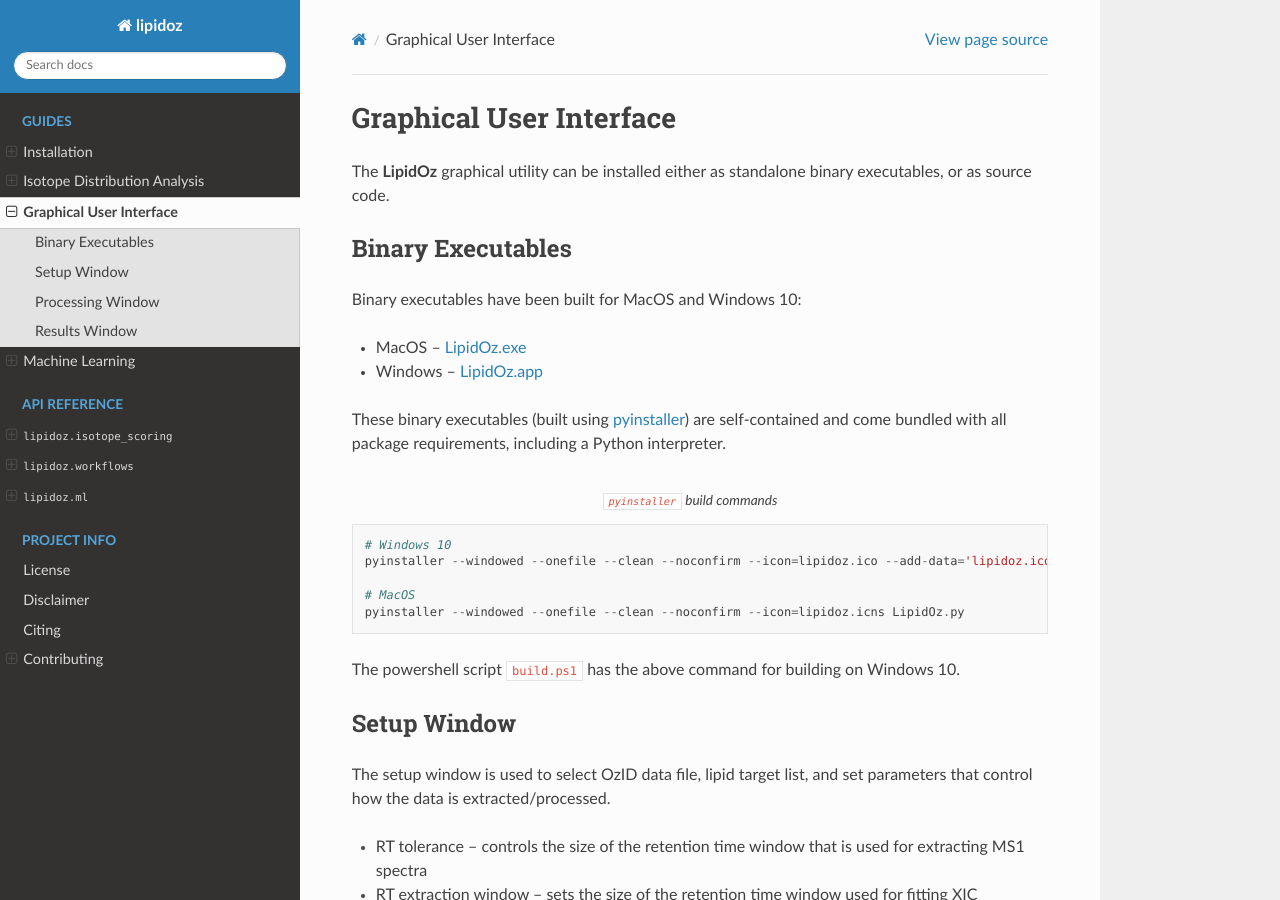
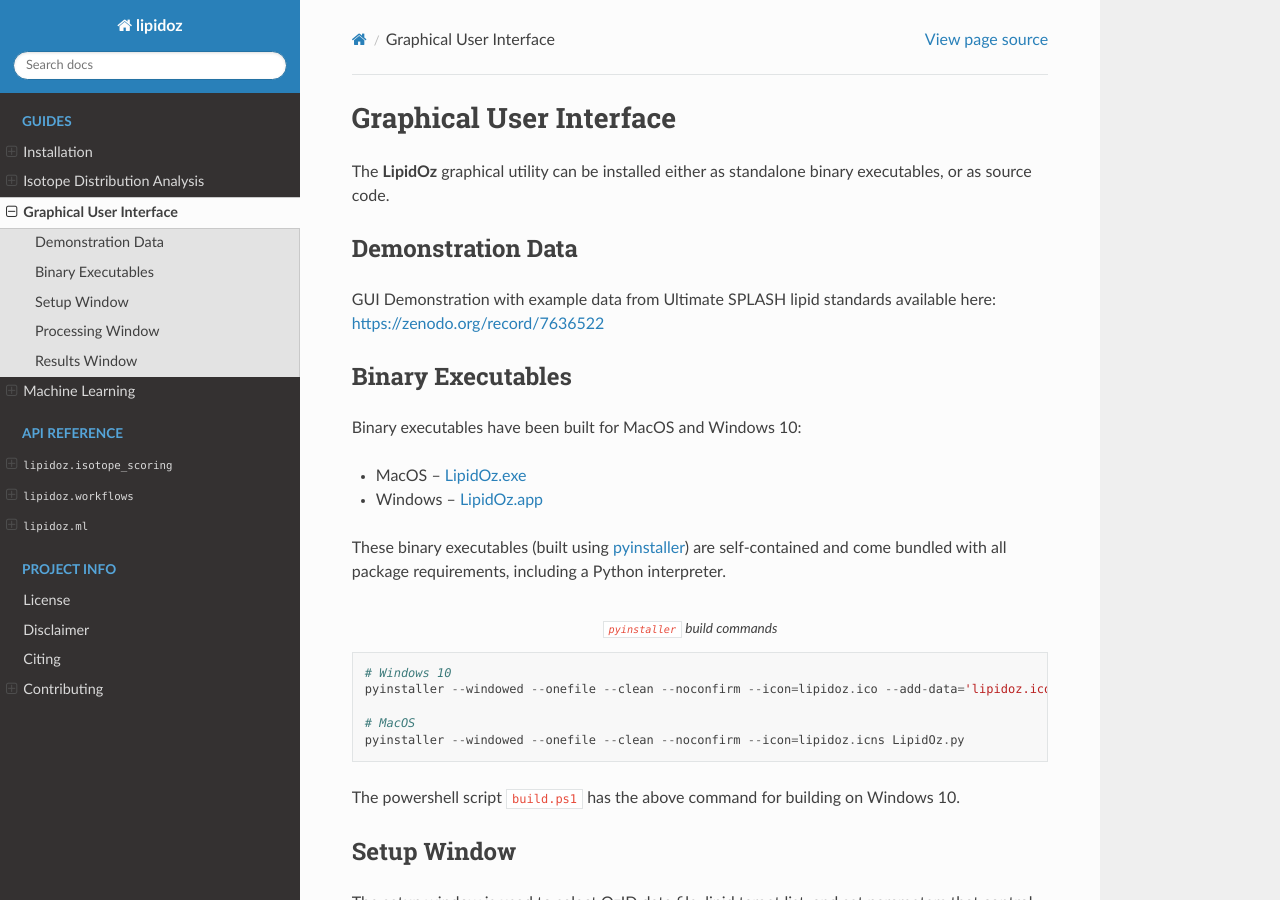
Before and after one commit to PNNL-m-q/lipidoz, a Sphinx documentation site: the page built from docs/source/guides/lipidoz_gui.rst, in a window 1280 px wide and 900 px high. Built offline with Sphinx 7.4.7 and the Read the Docs theme 2.0.0, drawn with Linux system fonts in a browser that asks for light colours.

Commit message:
add links to demo

```diff
--- a/docs/source/guides/lipidoz_gui.rst
+++ b/docs/source/guides/lipidoz_gui.rst
@@ -2,6 +2,12 @@
 Graphical User Interface
 ==============================
 The **LipidOz** graphical utility can be installed either as standalone binary executables, or as source code.
+
+
+Demonstration Data
+------------------------------
+GUI Demonstration with example data from Ultimate SPLASH lipid standards available here:
+https://zenodo.org/record/7636522
 
 
 Binary Executables
```
Also changed, not shown: README.md (+4 -0 lines).
